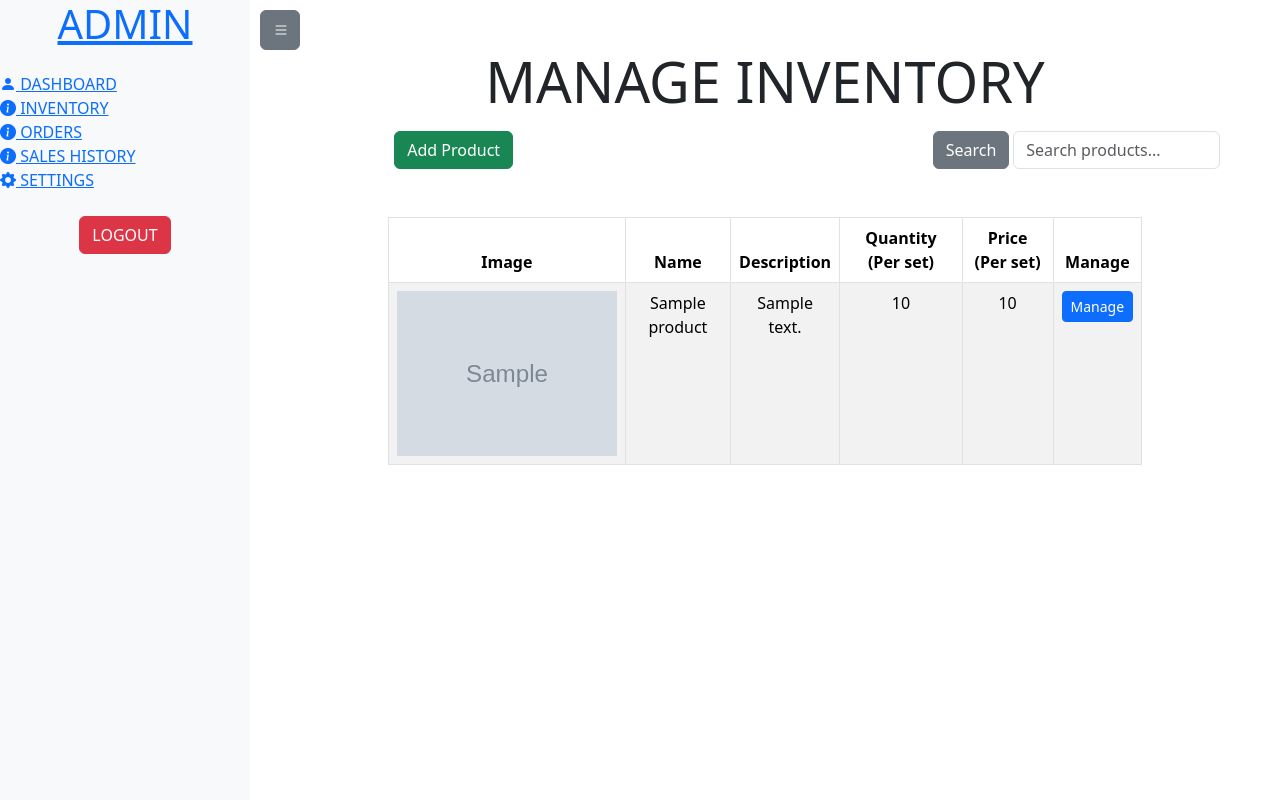
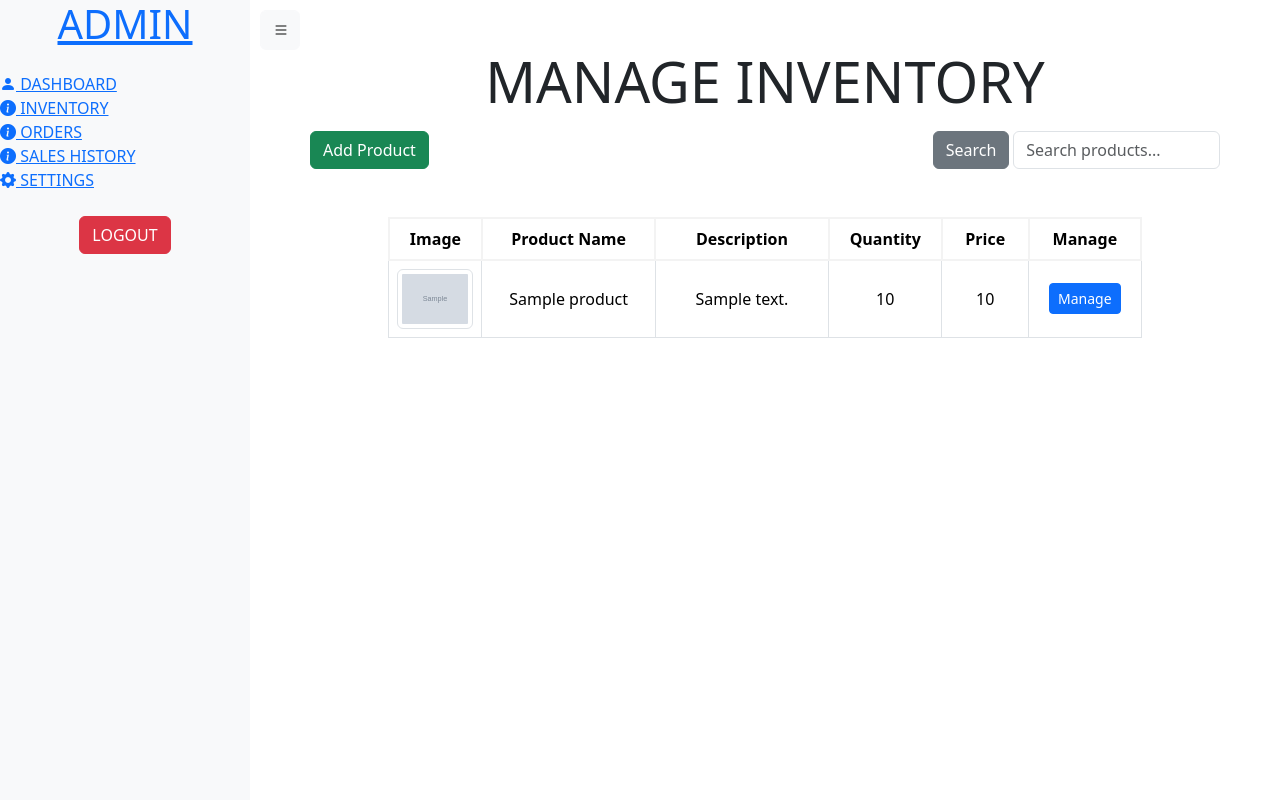
Before and after one commit to Kaelx/Reservation-EVSU, a PHP site: page /admin/pages/inventory.php in a window 1280 px wide. Run offline with PHP 8.4, Linux system fonts and the light colour scheme; the visitor is signed in with stand-in values (Sample User, id 1); tables that the repository leaves empty or names only in its code hold one stand-in row (values such as "Sample post"); some libraries are stand-ins or nearby versions.

Commit message:
admin side improvements

```diff
--- a/admin/css/style.css
+++ b/admin/css/style.css
@@ -175,3 +175,17 @@
 #myDiv {
     display: none;
 }
+
+.table-responsive{
+    overflow-y: auto;
+    max-height: 600px;
+}
+.table-responsive img{
+    object-fit: cover;
+}
+
+#table-products th{
+    position: sticky;
+    top: 0;
+    border: 2px solid #f3f3f3;
+}
--- a/admin/pages/inventory.php
+++ b/admin/pages/inventory.php
@@ -12,8 +12,8 @@
         require 'partials/nav.php'
         ?>
 
-        <div id="content" class="p-4 p-md-5 pt-5 text-center">
-            <div class="mb-3">
+        <div id="content" class="p-4 p-md-5 pt-5">
+            <div class="mb-3 text-center">
                 <h1 class="display-4">MANAGE INVENTORY</h1>
             </div>
             <div class="container mt-3">
@@ -43,12 +43,12 @@
                         </div>
                         <div class="mb-3">
                             <label for="productDesc" class="form-label">Product Description:</label>
-                            <input type="text" class="form-control input-large" id="productDesc" name="productDesc" required>
+                            <textarea type="text" class="form-control input-large" id="productDesc" name="productDesc" required></textarea>
                         </div>
                         <div class="row justify-content-center">
                             <div class="col-6">
                                 <div class="mb-3">
-                                    <label for="productQuantity" class="form-label">Quantity (per set):</label>
+                                    <label for="productQuantity" class="form-label">Quantity:</label>
                                     <div class="input-group">
                                         <button type="button" class="btn btn-secondary" onclick="decreaseValue()" id="decrease">-</button>
                                         <input type="number" class="form-control" id="productQuantity" name="productQuantity" step="1" required>
@@ -64,8 +64,10 @@
                                 <input type="number" class="form-control" id="productPrice" name="productPrice" step="0.01" required>
                             </div>
                         </div>
-                        <button type="submit" class="btn btn-primary" onclick="addBtn(event)"> Add Product</button>
-                        <button type="button" class="btn btn-secondary" onclick="cancelBtn()">Cancel</button>
+                        <div class="text-center">
+                            <button type="submit" class="btn btn-primary" onclick="addBtn(event)"> Add Product</button>
+                            <button type="button" class="btn btn-secondary" onclick="cancelBtn()">Cancel</button>
+                        </div>
                     </form>
                 </div>
 
@@ -77,31 +79,32 @@
             $result = $conn->query($sql);
             ?>
             <section class="products-section mt-5">
-                <div class="container-lg">
-                    <div class="row justify-content-center">
-                        <div class="col-lg-10">
+                <div class="container">
+                    <div class="row">
+                        <div class="col-lg-10 mx-auto">
                             <div class="table-responsive">
-                                <table class="table table-bordered table-striped">
-                                    <thead class="bg-primary text-white">
+                                <table class="table table-bordered" id="table-products">
+                                    <thead class="bg-primary text-white text-center">
                                         <tr>
-                                            <th scope="col">Image</th>
-                                            <th scope="col">Name</th>
-                                            <th scope="col">Description</th>
-                                            <th scope="col">Quantity (Per set)</th>
-                                            <th scope="col">Price (Per set)</th>
-                                            <th scope="col">Manage</th>
+                                            <th scope="col" class="col-1">Image</th>
+                                            <th scope="col" class="col-2">Product Name</th>
+                                            <th scope="col" class="col-2">Description</th>
+                                            <th scope="col" class="col-1">Quantity</th>
+                                            <th scope="col" class="col-1">Price</th>
+                                            <th scope="col" class="col-1">Manage</th>
                                         </tr>
                                     </thead>
-                                    <tbody>
+
+                                    <tbody class="align-middle text-center">
                                         <?php while ($products = $result->fetch_assoc()) { ?>
                                             <tr>
-                                                <td><img src="<?= $products['product_image'] ?>" alt="Product Image" class="img-fluid"></td>
+                                                <td><img src="<?= $products['product_image'] ?>" alt="Product Image" class="img-thumbnail"></td>
                                                 <td><?= $products['product_name'] ?></td>
                                                 <td><?= $products['product_description'] ?></td>
                                                 <td><?= $products['product_quantity'] ?></td>
                                                 <td><?= $products['product_price'] ?></td>
                                                 <td>
-                                                    <button type="button" class="btn btn-primary btn-sm" onclick="ManageBtn(<?= $products['id']?>)">Manage</button>
+                                                    <button type="button" class="btn btn-primary btn-sm" onclick="ManageBtn(<?= $products['id'] ?>)">Manage</button>
                                                 </td>
                                             </tr>
                                         <?php } ?>
@@ -112,6 +115,7 @@
                     </div>
                 </div>
             </section>
+
 
 
 
--- a/admin/pages/partials/nav.php
+++ b/admin/pages/partials/nav.php
@@ -1,6 +1,6 @@
 <nav id="sidebar" class="bg-light">
     <div class="sidebar-header text-center">
-        <button type="button" id="sidebarCollapse" class="btn btn-secondary">
+        <button type="button" id="sidebarCollapse" class="btn btn-light">
             <i class="bi bi-list"></i>
         </button>
         <h1><a href="index.php" class="logo">ADMIN</a></h1>
```
Also changed, not shown: admin/pages/manage.php (+45 -19 lines).
